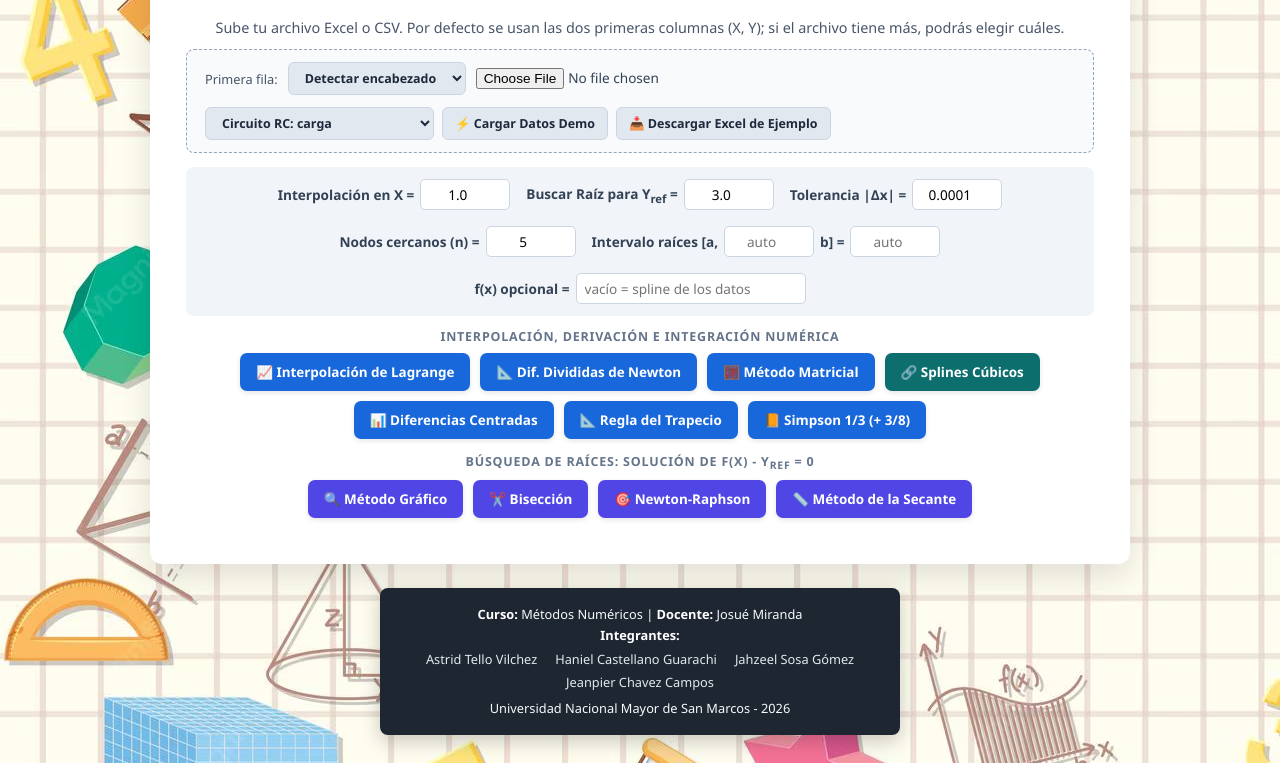
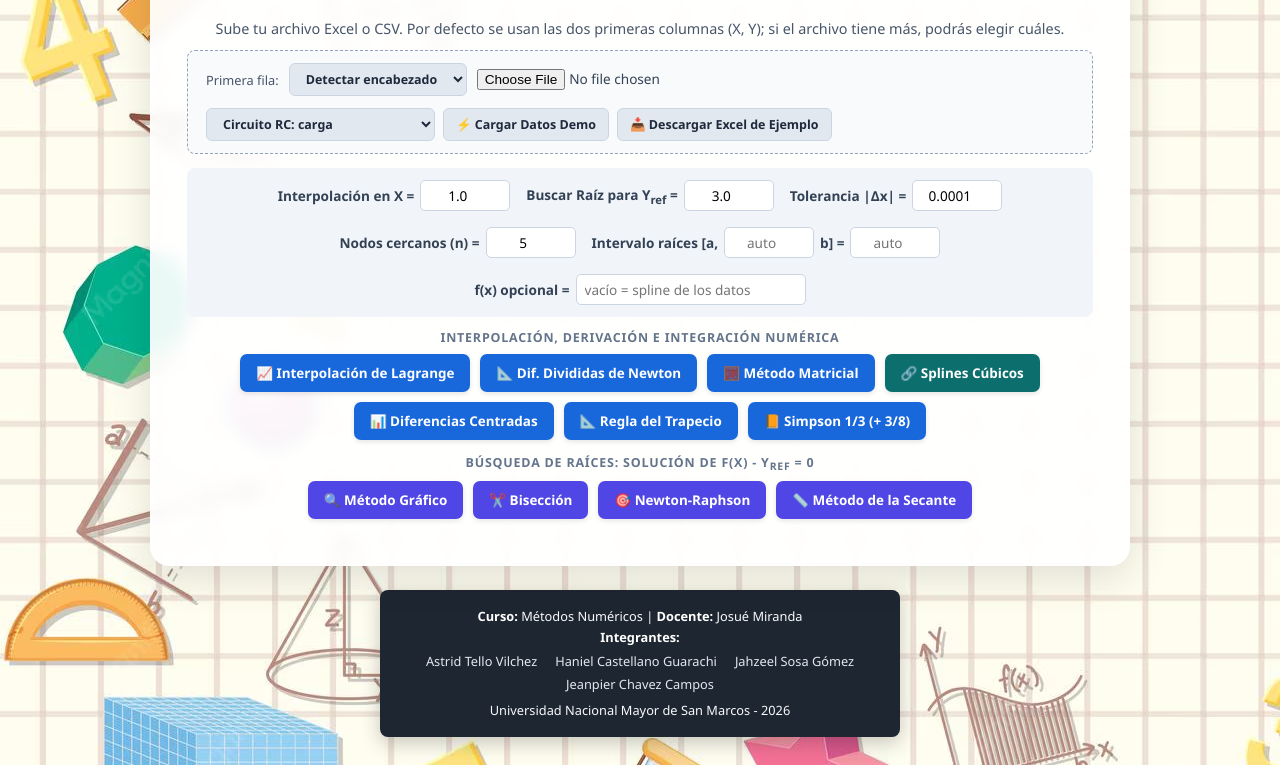
Before and after one commit to Sositauwu/Metodos-numericos--Proyecto, a plain HTML site: page index.html in a window 1280 px wide. Shown: the part 195-960 px from the top of the page. Drawn offline with Linux system fonts and the light colour scheme.

Commit message:
Update style.css

```diff
--- a/style.css
+++ b/style.css
@@ -31,12 +31,14 @@
 
     /* Tarjeta Principal */
     .main-card {
-      background: #ffffff;
+     background: rgba(255, 255, 255, 0.92);
+     backdrop-filter: blur(8px);
       width: 100%;
       max-width: 980px;
       min-height: 620px;
-      border-radius: 12px;
-      box-shadow: 0 12px 32px rgba(0, 0, 0, 0.12);
+      border-radius: 20px;
+      box-shadow: 0 12px 40px rgba(0, 0, 0, 0.12);
+      border: 1px solid rgba(255, 255, 255, 0.5);
       padding: 32px 36px;
       margin-bottom: 24px;
     }
```
